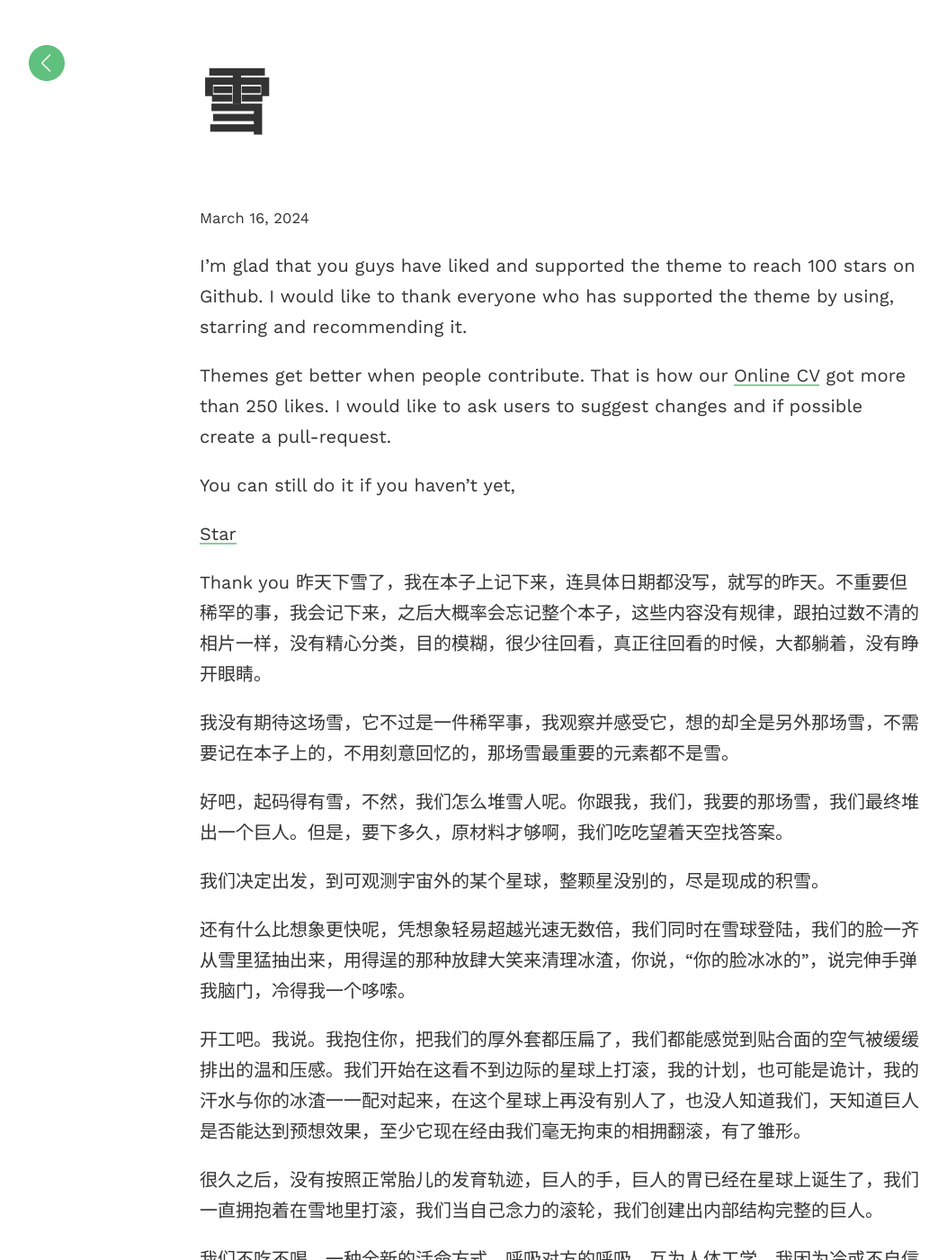
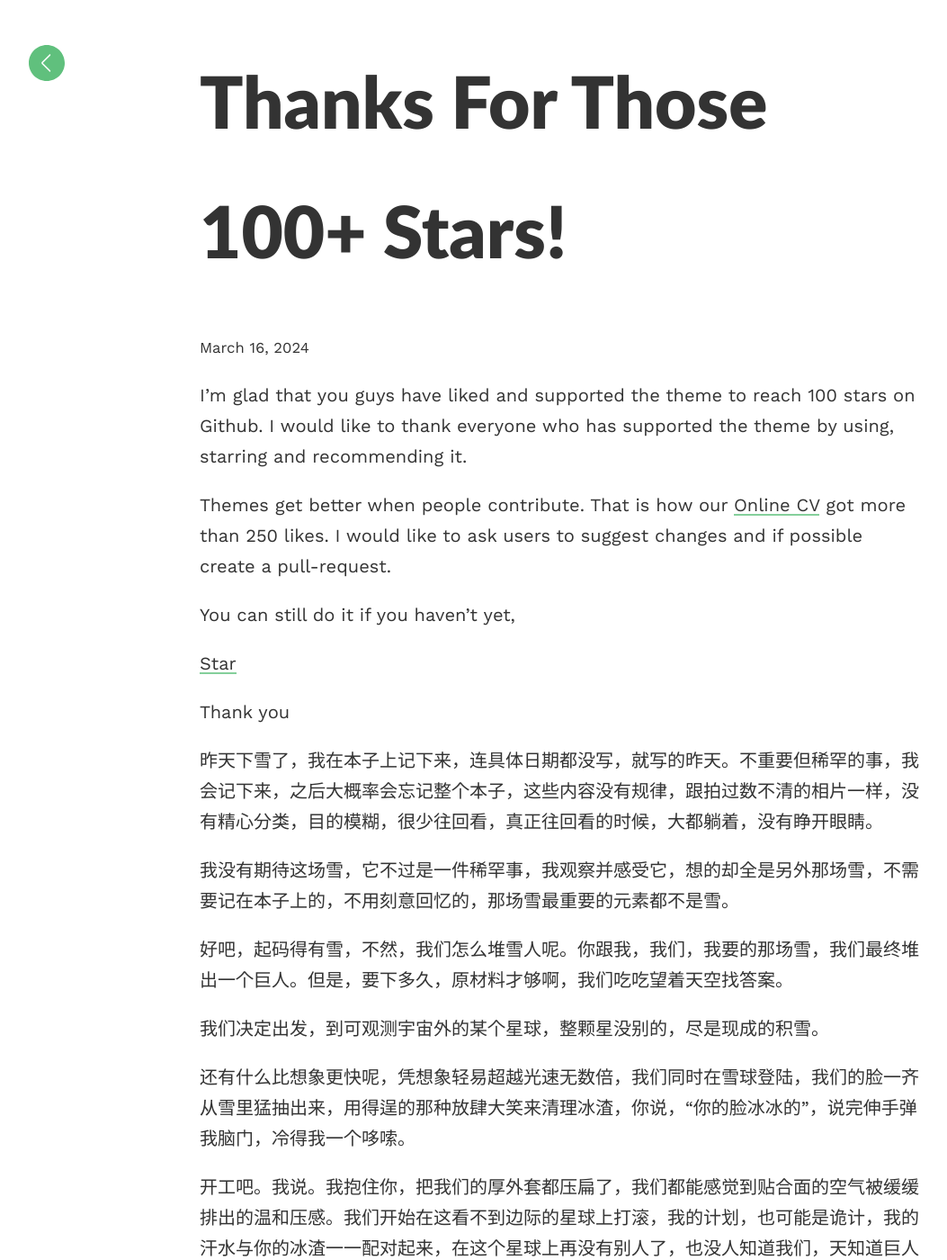
Before and after one commit to KEAIYOUAIXIAO/KEAIYOUAIXIAO.github.io, a Jekyll site: the page built from _posts/2024-03-16-雪.md, in a window 1280 px wide and 1400 px high. Shown: the whole window at 90% size, without its empty margins (18-1071 px from the left). Built offline with Jekyll 4.4.1, drawn with Linux system fonts in a browser that asks for light colours.

Commit message:
Update 2024-03-16-雪.md

```diff
--- a/_posts/2024-03-16-雪.md
+++ b/_posts/2024-03-16-雪.md
@@ -1,6 +1,6 @@
 ---
 layout: post
-title: 雪
+title:  "Thanks for those 100+ stars!"
 ---
 
 I'm glad that you guys have liked and supported the theme to reach 100 stars on Github. I would like to thank everyone who has supported the theme by using, starring and recommending it.
@@ -14,6 +14,7 @@ You can still do it if you haven't yet,
 <script async defer src="https://buttons.github.io/buttons.js"></script>
 
 Thank you
+
 昨天下雪了，我在本子上记下来，连具体日期都没写，就写的昨天。不重要但稀罕的事，我会记下来，之后大概率会忘记整个本子，这些内容没有规律，跟拍过数不清的相片一样，没有精心分类，目的模糊，很少往回看，真正往回看的时候，大都躺着，没有睁开眼睛。
 
 我没有期待这场雪，它不过是一件稀罕事，我观察并感受它，想的却全是另外那场雪，不需要记在本子上的，不用刻意回忆的，那场雪最重要的元素都不是雪。
```
